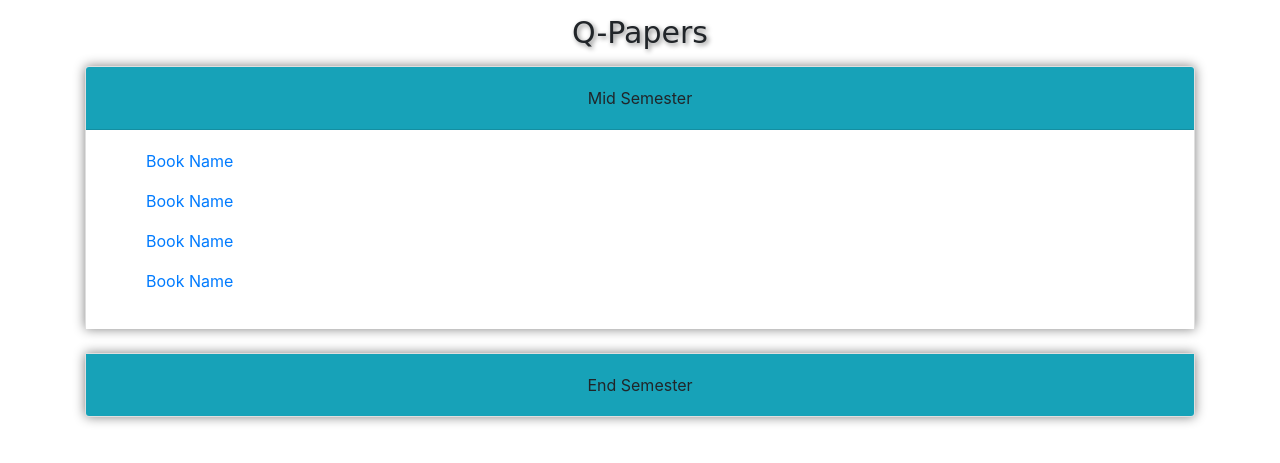
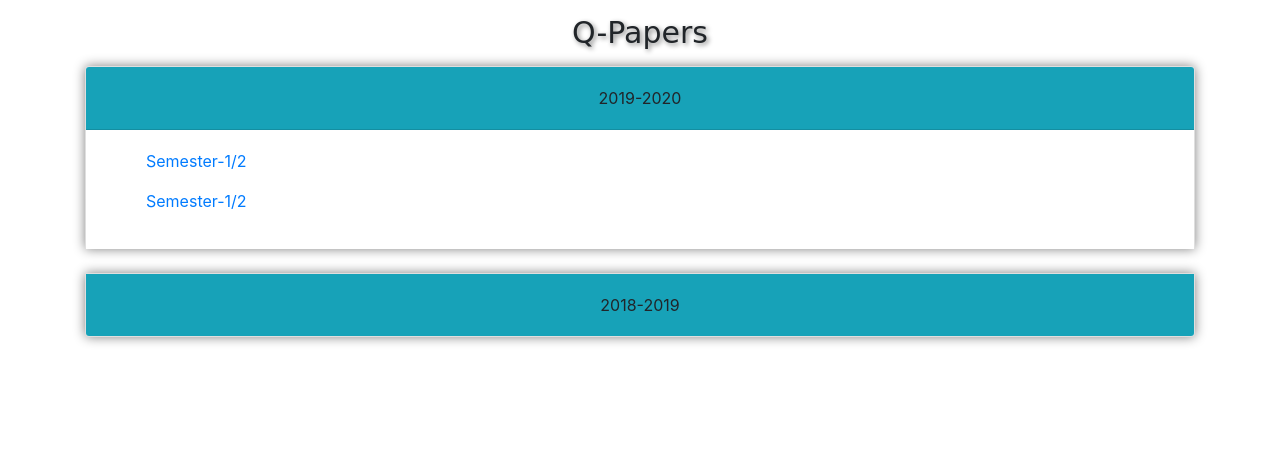
Before and after one commit to prakhar1144/Acad-Mate, a Django app: page /qpaper/ in a window 1280 px wide. Shown: the part 56-519 px from the top of the page. Run offline with Django 3.2, Linux system fonts and the light colour scheme; some libraries are stand-ins or nearby versions; some web fonts are replaced.

Commit message:
books added,user2 img added,qpaper added

```diff
--- a/Project/baseapp/templates/baseapp/contributor.html
+++ b/Project/baseapp/templates/baseapp/contributor.html
@@ -23,7 +23,7 @@
  <div class='col-md-6' style="padding-top: 80px; filter: drop-shadow(0 0 9px grey);">
 
 <div class="card" style="width: 18rem; margin: 0 auto; text-align: center;">
-  <img src="{% static 'images/user.jpg' %}" class="card-img-top" alt="user photo">
+  <img src="{% static 'images/user2.jpeg' %}" class="card-img-top" alt="user photo">
   <div class="card-body bg-info">
     <h4 class="card-title"><b>Upendra Dwivedi</b></h4>
   </div>
--- a/Project/baseapp/templates/baseapp/qpaper.html
+++ b/Project/baseapp/templates/baseapp/qpaper.html
@@ -7,17 +7,15 @@
     <div class="card-header bg-info" id="headingOne">
       <h2 class="mb-0" >
         <button class="btn  btn-block text-center" type="button" data-toggle="collapse" data-target="#collapseOne" aria-expanded="true" aria-controls="collapseOne">
-          Mid Semester
+          2019-2020
         </button>
       </h2>
     </div>
 
     <div id="collapseOne" class="collapse show" aria-labelledby="headingOne" data-parent="#accordionExample">
       <div class="card-body">
-    	<ul><a href="#">Book Name</a></ul>
-    	<ul><a href="#">Book Name</a></ul>
-    	<ul><a href="#">Book Name</a></ul>
-    	<ul><a href="#">Book Name</a></ul>
+    	<ul><a href="https://drive.google.com/file/d/1EdSn_oiEvYNsJwTHLftveBRl5kFp5FKC/view?usp=drivesdk">Semester-1/2</a></ul>
+    	<ul><a href="https://drive.google.com/file/d/1hndOSF85OX2VBuj_RA0bPcaEZzLbzozf/view?usp=drivesdk">Semester-1/2</a></ul>
       </div>
     </div>
   </div>
@@ -26,13 +24,13 @@
     <div class="card-header bg-info" id="headingTwo">
       <h2 class="mb-0">
         <button class="btn btn-block text-center collapsed" type="button" data-toggle="collapse" data-target="#collapseTwo" aria-expanded="false" aria-controls="collapseTwo">
-          End Semester
+          2018-2019
         </button>
       </h2>
     </div>
     <div id="collapseTwo" class="collapse" aria-labelledby="headingTwo" data-parent="#accordionExample">
       <div class="card-body">
-        Anim pariatur cliche reprehenderit, enim eiusmod high life accusamus terry richardson ad squid. 3 wolf moon officia aute, non cupidatat skateboard dolor brunch. Food truck quinoa nesciunt laborum eiusmod. Brunch 3 wolf moon tempor, sunt aliqua put a bird on it squid single-origin coffee nulla assumenda shoreditch et. Nihil anim keffiyeh helvetica, craft beer labore wes anderson cred nesciunt sapiente ea proident. Ad vegan excepteur butcher vice lomo. Leggings occaecat craft beer farm-to-table, raw denim aesthetic synth nesciunt you probably haven't heard of them accusamus labore sustainable VHS.
+        <ul><a href="#">Will be uploaded soon...</a></ul>
       </div>
     </div>
   </div>
```
Also changed, not shown: Project/baseapp/templates/baseapp/eresources.html (+7 -20 lines), Project/baseapp/static/images/user2.jpeg (added).
